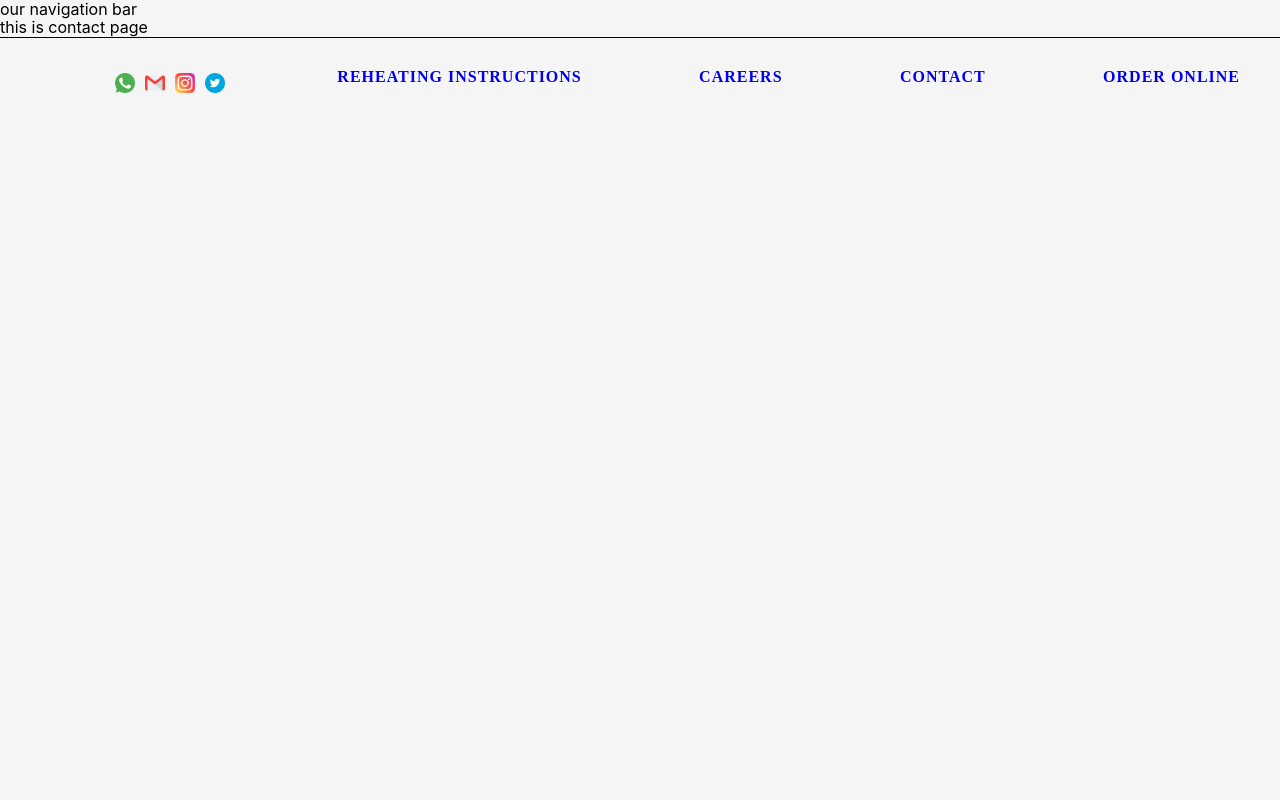
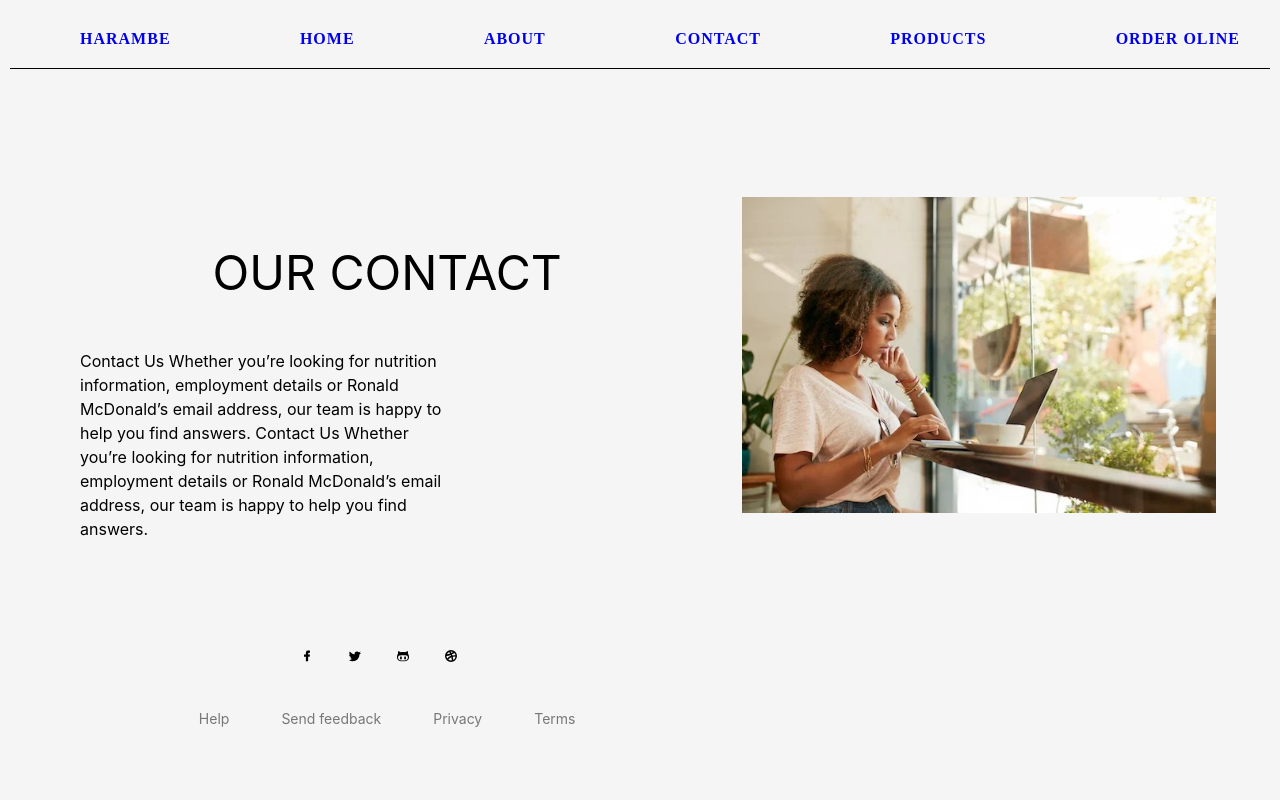
Before and after one commit to Rahdeg/Harambee, a React (Create React App) app: page /contact in a window 1280 px wide. Shown: the top 800 px of the page. Built offline with nearby package versions, Linux system fonts and the light colour scheme.

Commit message:
done with editing

```diff
--- a/src/Components/About/about.js
+++ b/src/Components/About/about.js
@@ -1,8 +1,30 @@
 import React from 'react'
+import abtimg from './london-stock.jpg'
 
 const about = () => {
   return (
-    <div>this is about</div>
+    <div className='ab ma3 mt6 mb6'>
+    <div className='ab1 ml3 lh-copy'>
+    <p className='tc f1'>ABOUT US</p>
+    <p>
+    Since our modest beginnings in 2005 with a little space in Toronto’s stylish Yorkville locale, ‘Organization Name’ ‘s development has been enlivened with the energy to cook and serve solid, Indian-roused takeout food.
+
+In contrast to other Indian eateries, ‘Organization Name’ was made with the explicit expectation to appear as something else.
+
+We realize numerous individuals love Indian sustenance, yet a large number of them loathe or are unconscious of the regularly unfortunate fixings that make run-of-the-mill Indian nourishment taste so great.
+
+Our menu highlights things that utilization the sound and fragrant flavors, however, forgets the stuffing ghee, spread, oil, and overwhelming cream.
+
+‘Organization Name’ has developed to incorporate four superb takeout areas in Toronto with additional to come sooner rather than later. Our group takes pride in the way that we can furnish our new and faithful clients with extraordinary tasting Indian-roused nourishment that is not normal for that at some other Indian eatery you visit.
+
+    </p>
+    </div>
+    <div className='ab2 ml6'>
+    <img src={abtimg} alt='abo'/>
+    </div>
+
+
+    </div>
   )
 }
 
--- a/src/Components/Contact/contact.js
+++ b/src/Components/Contact/contact.js
@@ -1,8 +1,60 @@
 import React from 'react'
+import cont from  './cont.jpg'
 
 const contact = () => {
   return (
-    <div>this is contact page</div>
+    <div className='ct ma5 mt6 mb6'>
+
+    <div className='ct1'>
+    <p className='tc f1'>OUR CONTACT</p>
+    <p className='measure-wide mr7 ml3 lh-copy' >
+Contact Us Whether you’re looking for nutrition information,
+employment details or Ronald McDonald’s email address,
+our team is happy to help you find answers.
+Contact Us Whether you’re looking for nutrition information,
+employment details or Ronald McDonald’s email address,
+our team is happy to help you find answers.
+    </p>
+    <footer class="pv4 ph3 ph5-ns tc mt5">
+  <a class="link dim gray dib h2 w2 br-100 mr3 " href="ww" title="">
+    <svg data-icon="facebook" viewBox="0 0 32 32" >
+      <title>facebook icon</title>
+      <path d="M8 12 L13 12 L13 8 C13 2 17 1 24 2 L24 7 C20 7 19 7 19 10 L19 12 L24 12 L23 18 L19 18 L19 30 L13 30 L13 18 L8 18 z"></path>
+    </svg>
+  </a>
+  <a class="link dim gray dib h2 w2 br-100 mr3 " href="ww" title="">
+    <svg data-icon="twitter" viewBox="0 0 32 32" >
+      <title>twitter icon</title>
+      <path d="M2 4 C6 8 10 12 15 11 A6 6 0 0 1 22 4 A6 6 0 0 1 26 6 A8 8 0 0 0 31 4 A8 8 0 0 1 28 8 A8 8 0 0 0 32 7 A8 8 0 0 1 28 11 A18 18 0 0 1 10 30 A18 18 0 0 1 0 27 A12 12 0 0 0 8 24 A8 8 0 0 1 3 20 A8 8 0 0 0 6 19.5 A8 8 0 0 1 0 12 A8 8 0 0 0 3 13 A8 8 0 0 1 2 4"></path>
+    </svg>
+  </a>
+  <a class="link dim gray dib br-100 h2 w2 mr3 " href="ww" title="">
+    <svg data-icon="github" viewBox="0 0 32 32" >
+      <title>github icon</title>
+      <path d="M0 18 C0 12 3 10 3 9 C2.5 7 2.5 4 3 3 C6 3 9 5 10 6 C12 5 14 5 16 5 C18 5 20 5 22 6 C23 5 26 3 29 3 C29.5 4 29.5 7 29 9 C29 10 32 12 32 18 C32 25 30 30 16 30 C2 30 0 25 0 18 M3 20 C3 24 4 28 16 28 C28 28 29 24 29 20 C29 16 28 14 16 14 C4 14 3 16 3 20 M8 21 A1.5 2.5 0 0 0 13 21 A1.5 2.5 0 0 0 8 21 M24 21 A1.5 2.5 0 0 0 19 21 A1.5 2.5 0 0 0 24 21 z"></path>
+    </svg>
+  </a>
+  <a class="link dim gray dib br-100 h2 w2 mr3 " href="ww" title="">
+    <svg data-icon="dribbble" viewBox="0 0 32 32" >
+      <title>dribbble icon</title>
+      <path d="M16 0 A16 16 0 0 0 0 16 A16 16 0 0 0 16 32 A16 16 0 0 0 32 16 A16 16 0 0 0 16 0 M5 11.5 A12 12 0 0 1 11 5 A46 46 0 0 1 13.5 9.25 A46 46 0 0 1 5 11.5 M15 4 A12 12 0 0 1 21.5 5.25 A46 46 0 0 1 17 7.75 A50 50 0 0 0 15 4 M4 16 A50 50 0 0 0 15 13 A46 46 0 0 1 16 15.5 A26 26 0 0 0 6 22.5 A12 12 0 0 1 4 16 M18.5 11.5 A50 50 0 0 0 25 8 A12 12 0 0 1 28 13.75 A26 26 0 0 0 19.75 14.5 A50 50 0 0 0 18.5 11.5 M17 19.5 A46 46 0 0 1 18 28 A12 12 0 0 1 8.75 25.5 A22 22 0 0 1 17 19.5 M20.75 18.25 A22 22 0 0 1 28 17.75 A12 12 0 0 1 22 26.5 A50 50 0 0 0 20.75 18.25"></path>
+    </svg>
+  </a>
+  <div class="mt4">
+    <a href="ww" class="f6 link dim gray dib mr3 mr4-ns">Help</a>
+    <a href="ww" class="f6 link dim gray dib mr3 mr4-ns">Send feedback</a>
+    <a href="ww" class="f6 link dim gray dib mr3 mr4-ns">Privacy</a>
+    <a href="ww" class="f6 link dim gray dib">Terms</a>
+  </div>
+</footer>
+
+    </div>
+    <div className='ct2 ml4'>
+    <img src={cont} alt='pp' />
+
+    </div>
+
+    </div>
   )
 }
 
--- a/src/Components/Home/home.js
+++ b/src/Components/Home/home.js
@@ -1,4 +1,5 @@
 import React from 'react';
+import { Link } from 'react-router-dom';
 import { Button } from './Button';
 import './Home.css';
 
@@ -13,12 +14,12 @@ const home = () => {
        <div className="Home-btns">
           <div className="btn1">
             <Button className = 'btn' buttonStyle='btn--outline' buttonSize='btn--large'>
-               ORDER FOOD
+               <Link to='/Product' >ORDER FOOD</Link>
             </Button>
          </div>
          <div className="btn1">
             <Button className = 'btn' buttonStyle='btn--primary' buttonSize='btn--large'>
-               VIEW HOTEL
+            <Link to='/About' >ABOUT US</Link>
             </Button>
          </div>
        </div>
--- a/src/Components/Navigation/nav.js
+++ b/src/Components/Navigation/nav.js
@@ -1,8 +1,38 @@
 import React from 'react'
+import {Link} from 'react-router-dom'
+
+
 
 const nav = () => {
   return (
-    <div>our navigation bar</div>
+    <div>
+
+    <nav className="nav bb">
+    <ul className="navmenu" >
+
+			<li>
+				<Link to='/' >HARAMBE</Link>
+			</li>
+			<li>
+			<Link to='/' >HOME</Link>
+			</li>
+			<li className="is-active">
+			<Link to='/about' >ABOUT</Link>
+			</li>
+			<li>
+			<Link to='/contact' >CONTACT</Link>
+			</li>
+			<li>
+			<Link to='/product' >PRODUCTS</Link>
+			</li>
+			<li>
+			<Link to='/product' >ORDER OLINE</Link>
+			</li>
+
+		</ul>
+  </nav>
+
+    </div>
   )
 }
 
```
Also changed, not shown: src/Components/About/london-stock.jpg (added), src/Components/Contact/cont.jpg (added).
